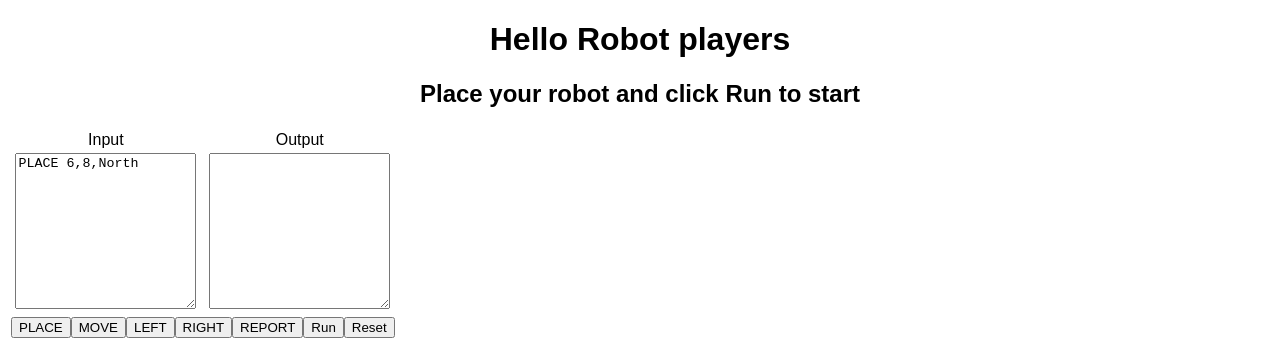
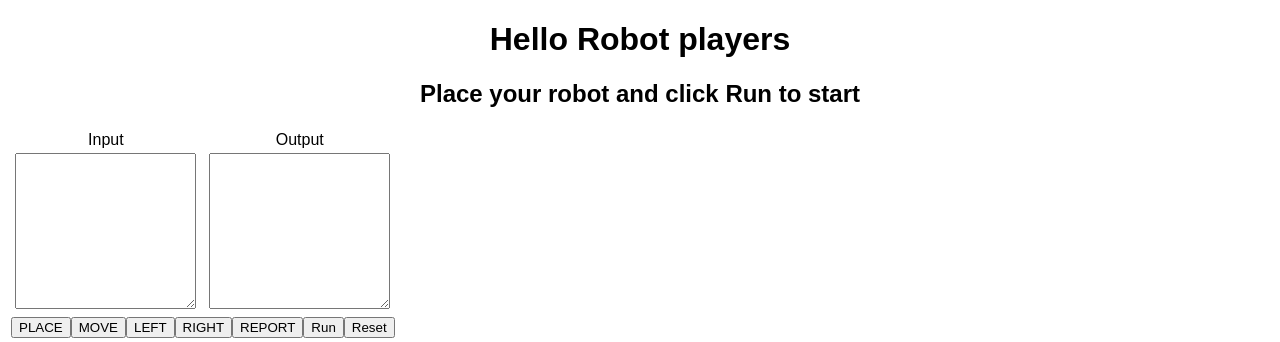
Before and after one commit to paritosh149/toy-robot-tsx, a React (Create React App) app: page / in a window 1280 px wide. Shown: the top 342 px of the page. Built offline with nearby package versions, Linux system fonts and the light colour scheme.

Commit message:
Cleanup of input box

```diff
--- a/src/App.tsx
+++ b/src/App.tsx
@@ -4,7 +4,7 @@ import DropZone from './DropZone';
 import './styles.css';
 
 export default function App() {
-  const [inputData, setInputData] = useState<string>('PLACE 6,8,North');
+  const [inputData, setInputData] = useState<string>('');
   const [outputData, setOutputData] = useState<string>('');
   const run = (event: MouseEvent) => {
     const runner = new RobotRunner(5, 5);
```
